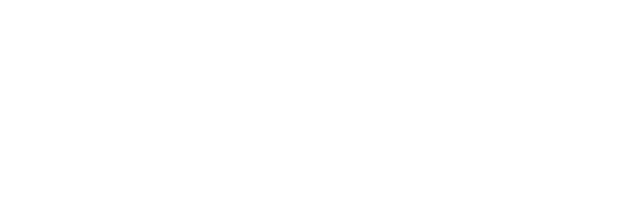
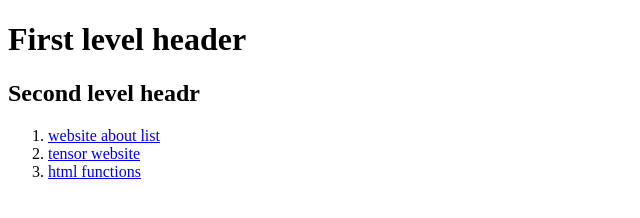
Before and after one commit to MikhaelKreslavskiy/task-html, a website: page src/index.html in a window 1280 px wide. Shown: the whole page, without its empty margins (0-640 px from the left). Drawn offline with Linux system fonts and the light colour scheme.

Commit message:
Задача по HTML

```diff
--- a/src/index.html
+++ b/src/index.html
@@ -4,6 +4,17 @@
         <title>HTML</title>
     </head>
     <body>
+        <h1> First level header</h1>
+        <h2> Second level headr</h2>
+        <ol>
+            <li> <a href ="http://htmlbook.ru/samhtml/spiski/numerovannyy-spisok">website about list </a>
+            </li>
+            <li> <a href="https://new-edu.tensor.ru/tensor/lesson/page.php?id=3913&sectionid=5&pageid=0"> tensor website </a>
+            </li>
+            <li> <a href = "https://www.seostop.ru/sozdanie-saita/html-css/spiski.html"> html functions</a>
 
+            </li>
+
+        </ol>
         </body>
 </html>
```
